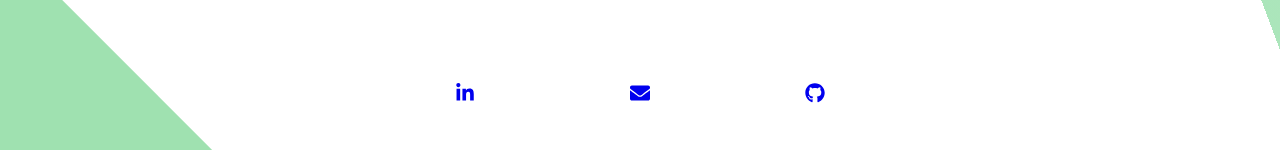
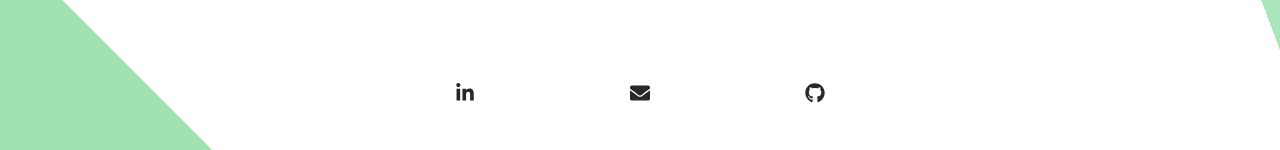
Before and after one commit to grahamjantz/graham-jantz-portfolio, a React (Create React App) app: page / in a window 1280 px wide. Shown: the part 3619-3769 px from the top of the page. Built offline with nearby package versions, Linux system fonts and the light colour scheme; a web font is replaced by a local one.

Commit message:
fixed footer button colors

```diff
--- a/src/features/Footer/Footer.js
+++ b/src/features/Footer/Footer.js
@@ -15,14 +15,14 @@ const Footer = () => {
 
   return (
     <footer>
-        <button style={buttonStyle}>
-          <a href="https://www.linkedin.com/in/graham-jantz-b87921145/" target="_blank"><FaLinkedinIn/></a>
+        <button>
+          <a style={buttonStyle} href="https://www.linkedin.com/in/graham-jantz-b87921145/" target="_blank"><FaLinkedinIn/></a>
         </button>
-        <button style={buttonStyle}>
-          <a href="mailto:grahammrjantz@gmail.com" ><FaEnvelope/></a>
+        <button>
+          <a style={buttonStyle} href="mailto:grahammrjantz@gmail.com" ><FaEnvelope/></a>
         </button>
-        <button style={buttonStyle}>
-          <a href="https://github.com/grahamjantz" target="_blank" ><FaGithub/></a>
+        <button>
+          <a style={buttonStyle} href="https://github.com/grahamjantz" target="_blank" ><FaGithub/></a>
         </button>
     </footer>
   )
```
